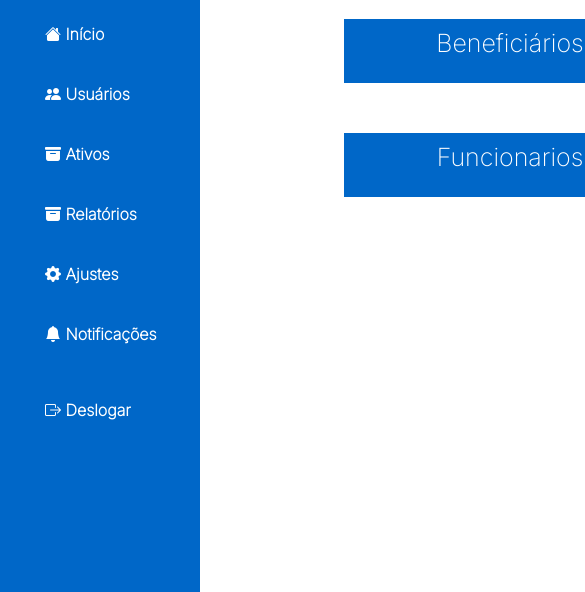
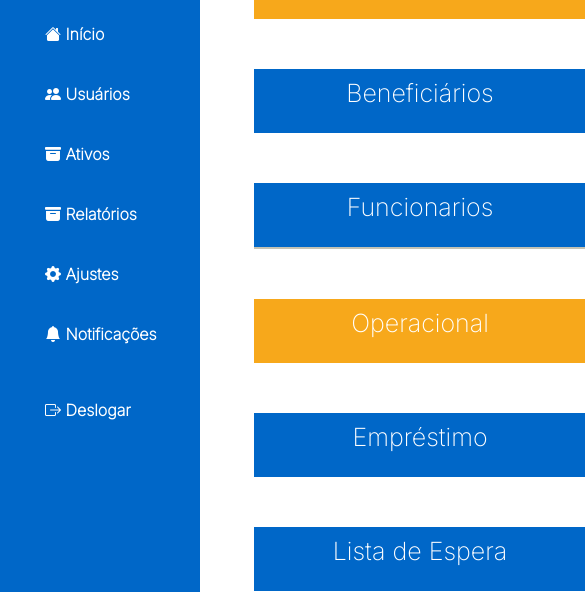
Before and after one commit to orbitechz/GPC, a plain HTML site: page pages/relatorios/relatorios.html in a window 390 px wide. Shown: the part 252-844 px from the top of the page, 585 px wide, since content can reach past the window. Drawn offline with nearby package versions, Linux system fonts and the light colour scheme.

Commit message:
Responsive

```diff
--- a/pages/relatorios/relatorios.css
+++ b/pages/relatorios/relatorios.css
@@ -76,18 +76,36 @@ hr{
 }
 
 
-/*
+/* RESPONSIVITY */
 
+@media (max-width:1120px) {
+    .innerContent{
+        margin-left: 80px;
+    }
+}
 
+@media (max-width:1090px) {
+    .innerContent{
+        margin-left: 50px;
+    }
+}
 
+@media (max-width:1030px) {
+    .innerContent{
+        margin-left: 30px;
+    }
+}
 
+@media (max-width:950px) {
+    .innerContent{
+        margin-left: 30px;
+        grid-template-columns: auto;
+    }
+    .el{
+        margin-top: 0px;
+    }
+    .innerContent a{
+        margin-top: 50px;
+    }
 
-
-
-
-@media (max-width:806px) {
-    .layout{flex-direction: column;}
-    body{justify-content: space-between;
-    align-items: flex-start;
-gap: 40px;}
-} */
+}
```
